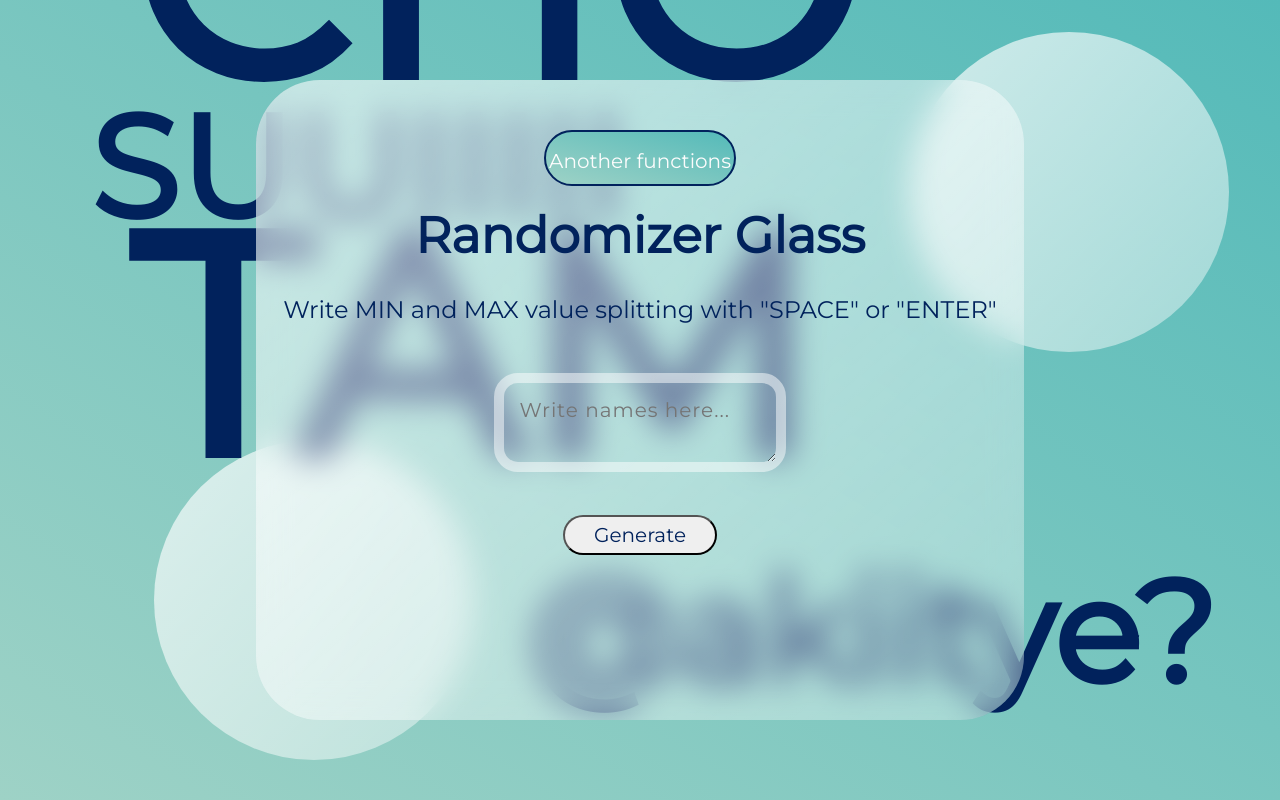
After one commit to adiletexe/randomizer, a Django app: template randomizingsystem/templates/randomizingsystem/randomnumber.html in a window 1280 px wide. The commit adds this page. Run offline with Django 3.2, Linux system fonts and the light colour scheme; the template is opened without the code that fills it, so the values that code supplies are empty.

Commit message:
full version of randomizer

```diff
--- a/randomizer/urls.py
+++ b/randomizer/urls.py
@@ -20,5 +20,6 @@ from randomizingsystem import views
 urlpatterns = [
     path('admin/', admin.site.urls),
     path('', views.home, name='home'),
+    path('randomnumber', views.randomnumber, name='randomnumber'),
     path('randomized/', views.randomized, name='randomized'),
 ]
--- /dev/null
+++ b/randomizingsystem/templates/randomizingsystem/randomnumber.html
@@ -0,0 +1,20 @@
+{% extends 'randomizingsystem/template.html' %}
+{% load static %}
+
+{% block content %}
+<div class="button">
+    <a href="{% url 'home' %}">Another functions</a>
+</div>
+<br>
+<h1>Randomizer Glass</h1>
+<br>
+<h3>Write MIN and MAX value splitting with "SPACE" or "ENTER"</h3>
+<br>
+<h2>{{ error }}</h2>
+<form action="{% url 'randomized' %}">
+    {% csrf_token %}
+    <textarea class='textarea1' name="text1" rows="2" cols="20" placeholder="Write names here..."></textarea><br>
+    <br>
+    <button class='submit' type="submit">Generate</button>
+</form>
+{% endblock %}
--- a/randomizingsystem/templates/randomizingsystem/template.html
+++ b/randomizingsystem/templates/randomizingsystem/template.html
@@ -17,5 +17,8 @@
     </main>
     <div class="circle1"></div>
     <div class="circle2"></div>
+    <div class="chetam0"><h1>SUUIIIII</h1></div>
+    <div class="chetam"><h1>CHO TAM</h1></div>
+    <div class="chetam1"><h1>@akiitye?</h1></div>
 </body>
 </html>
--- a/static/randomizingsystem/css/main.css
+++ b/static/randomizingsystem/css/main.css
@@ -4,8 +4,8 @@
     box-sizing: border-box;
     font-family: 'Montserrat', sans-serif;
     color: #01225c;
+    box-sizing: border-box;
 }
-
 
 main {
     min-height: 100vh;
@@ -45,8 +45,35 @@ main {
     width: 20rem;
     height: 20rem;
     position: absolute;
-    border-radius: 40%;
+    border-radius: 50%;
 }
+
+.chetam0 {
+    position: absolute;
+    top: 10%;
+    left: 7%;
+}
+.chetam0 h1 {
+    font-size: 144px;
+}
+.chetam {
+    position: absolute;
+    bottom: 33%;
+    left: 10%;
+}
+.chetam h1 {
+    font-size: 310px;
+}
+.chetam1 {
+    position: absolute;
+    bottom: 10%;
+    right: 5%;
+}
+.chetam1 h1 {
+    font-size: 144px;
+}
+
+
 .circle1 {
     bottom: 5%;
     left: 12%;
@@ -66,11 +93,13 @@ form {
     height: 5vh;
     font-size: 20px;
     border-radius: 2rem;
+    color: #01225c;
+    transition: transform .2s ease;
 }
-
-.textarea {
-    font-size: 20px;
-    padding: 2%;
+.submit:hover {
+    text-decoration: none;
+    transform: scale(1.1);
+    background: linear-gradient(to right top, #9ED2C6, #54BAB9);
 }
 
 .teams {
@@ -125,8 +154,51 @@ form {
     padding-top: 17px;
 }
 
-.submit, .select, .button a:hover {
+.button a:hover {
     color: #01225c;
     text-decoration: none;
     transform: scale(1.1);
 }
+
+.textarea1, .textarea {
+    padding: 2%;
+    color: #01225c;
+	font-size: 20px;
+	border: 10px solid transparent;
+	outline: none;
+	border-radius: 1.5rem;
+	background-color: rgba(255, 255, 255, 0.5);
+	letter-spacing: 1px;
+}
+
+.textarea1, .textarea:hover {
+    color: #01225c;
+	border: 10px solid rgba(255, 255, 255, 0.5);
+	background-color: transparent;
+}
+
+.aliamir {
+    display: flex;
+    justify-content: center;
+    align-items: center;
+    min-height: 100%;
+}
+.aliamir h2 {
+    letter-spacing: 0.07em;
+    position: relative;
+    color: #fff;
+    border-bottom: 6px solid #fff;
+    line-height: 1.5em;
+}
+
+.aliamir h2:before {
+    content: attr(data-text);
+    position: absolute;
+    top: 0;
+    left: 0;
+    width: 100%;
+    color: #01225c;
+    border-bottom: 6px solid #01225c;
+    overflow: hidden;
+    animation: animate 10s linear infinite;
+}
```
Also changed, not shown: randomizingsystem/templates/randomizingsystem/home.html (+7 -3 lines), randomizingsystem/templates/randomizingsystem/randomized.html (+11 -0 lines), randomizingsystem/views.py (+22 -3 lines).
